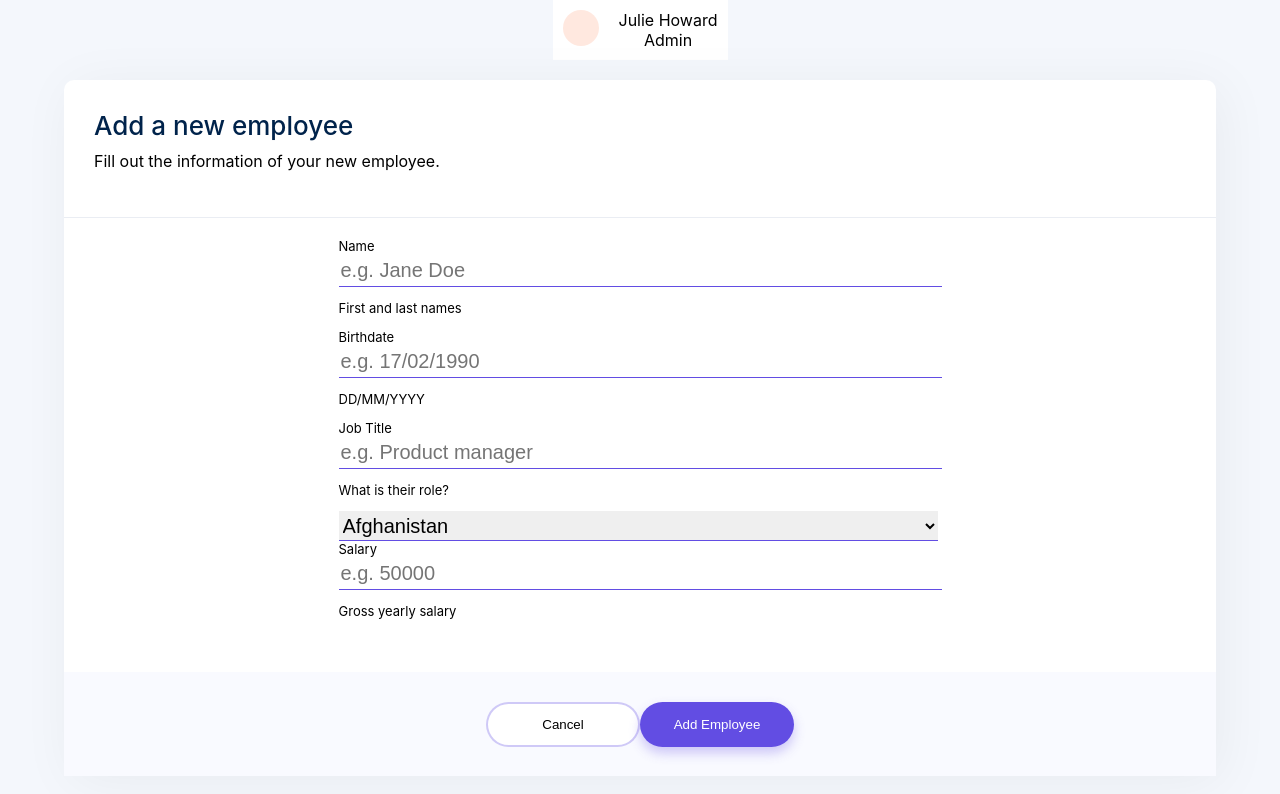
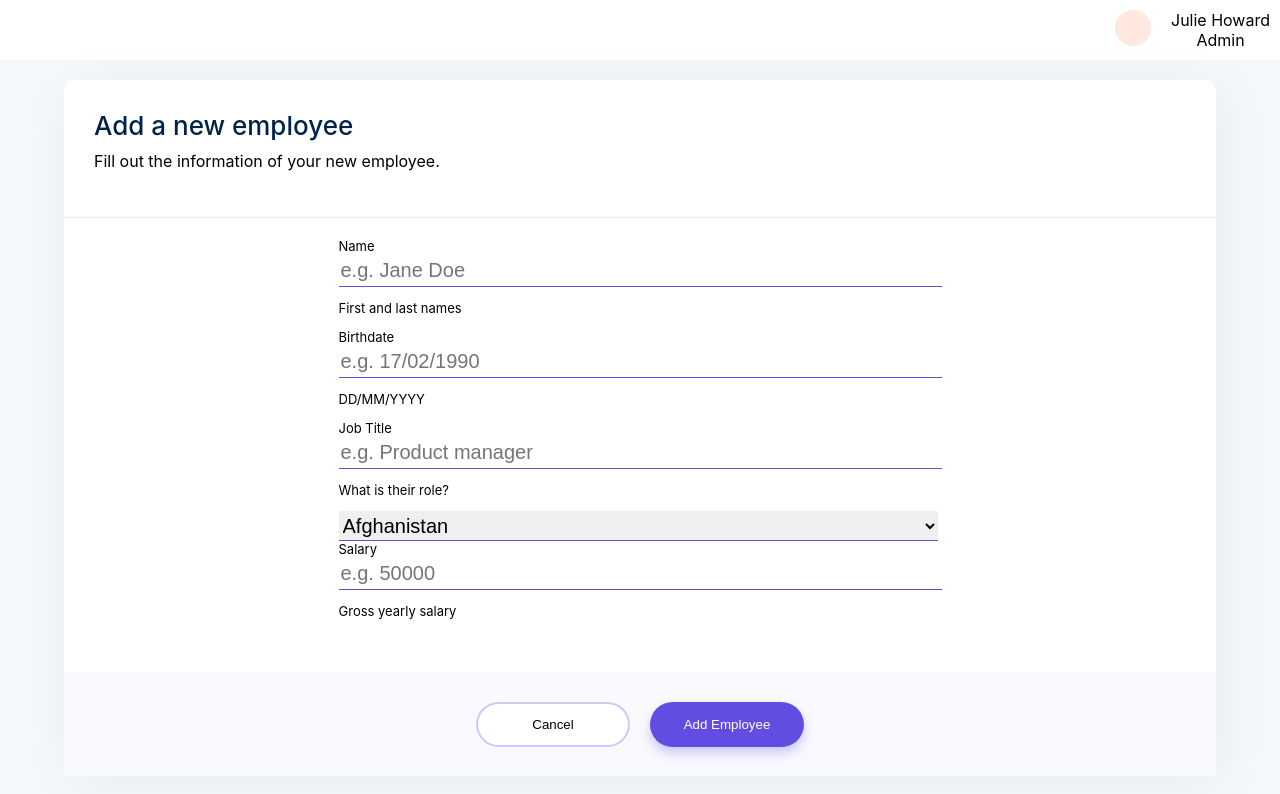
Before and after one commit to sarahpeterson/crud-people-list, a React (Create React App) app: page / in a window 1280 px wide. Both pictures are taken after a click on the button "Add Employee". Shown: the top 794 px of the page. Built offline with nearby package versions, Linux system fonts and the light colour scheme.

Commit message:
validates inputs for values, triggers alert when something is missing

```diff
--- a/src/components/edit/index.js
+++ b/src/components/edit/index.js
@@ -16,9 +16,22 @@ const editText = (editMode) => {
 const updateCurrent = (newPerson, current, editMode, editing) => {
   if (editMode) current.splice(editing, 1, newPerson)
   if (!editMode) {
-    newPerson["id"] = current[current.length - 1].id + 1;
+    newPerson["id"] = current.length > 0 ? current[current.length - 1].id + 1 : 0;
     current.push(newPerson)
   } return null;
+}
+
+const validate = (newPerson, current, editMode, editing, btnClick) => {
+  if (Object.keys(newPerson).length === 0) alert("Please add information about the person")
+  if (newPerson.name === "" || newPerson.name === undefined) alert("Please add the person's name")
+  if (newPerson.birthday === "" || newPerson.birthday === undefined) alert("Please add the person's birthday")
+  if (newPerson.country === "" || newPerson.country === undefined) alert("Please add the person's country")
+  if (newPerson.title === "" || newPerson.title === undefined) alert("Please add the person's title")
+  if (newPerson.salary === "" || newPerson.salary === undefined) alert("Please add the person's salary")
+  if (Object.keys(newPerson).length >= 5) {
+    updateCurrent(newPerson, current, editMode, editing)
+    btnClick(current)
+  }
 }
 
 export default ({ btnClick, current, editing, cancel }) => {
@@ -31,13 +44,13 @@ export default ({ btnClick, current, editing, cancel }) => {
   const [title, updateTitle] = useState(editMode ? checkEdit[0].title : '');
   const [country, updateCountry] = useState(editMode ? checkEdit[0].country : '');
   const [salary, updateSalary] = useState(editMode ? checkEdit[0].salary : '');
+  const [disabled, updateBtn] = useState(editMode ? Object.keys(checkEdit[0]).length < 5 : Object.keys(newPerson).length >= 5);
   return (
-    <div className="edit-container">
     <div>
       <Account
         account={{ name: 'Julie Howard', type: 'Admin' }}
       />
-      </div>
+      <div className="edit-container">
         <div className="edit-main">
           <Header
             headline={`${decideText.addEdit} a new employee`}
@@ -80,6 +93,7 @@ export default ({ btnClick, current, editing, cancel }) => {
                 placeholder="Portugal"
                 inputValue={country}
                 btnClick={(e) => {
+                  console.log('e', e)
                   updateCountry(e.target.value);
                   updatePeople({...newPerson, country: e.target.value })
                 }}
@@ -98,25 +112,30 @@ export default ({ btnClick, current, editing, cancel }) => {
             </div>
           </div>
           <div className="input-btn-contain">
+            <div className="input-btn">
               <Button
                 text="Cancel"
+                disabled={false}
                 backgroundColor="#fff"
                 border="2px solid rgba(98, 77, 227, 0.3)"
                 width={154}
                 btnClick={() => cancel()}
               />
+            </div>
+            <div className="input-btn">
               <Button
+                dataTestId="edit-save"
+                disabled={disabled}
                 backgroundColor="#624DE3"
                 text={decideText.addSave}
                 boxShadow="0px 6px 12px rgba(98, 77, 227, 0.3)"
                 border="transparent"
                 color="#fff"
                 width={154}
-            btnClick={() => {
-              updateCurrent(newPerson, current, editMode, editing)
-              btnClick(current)
-            }}
+                btnClick={() => validate(newPerson, current, editMode, editing, btnClick)}
               />
+            </div>
+          </div>
         </div>
       </div>
     </div>
```
Lines whose indentation alone changed are shown as unchanged.
